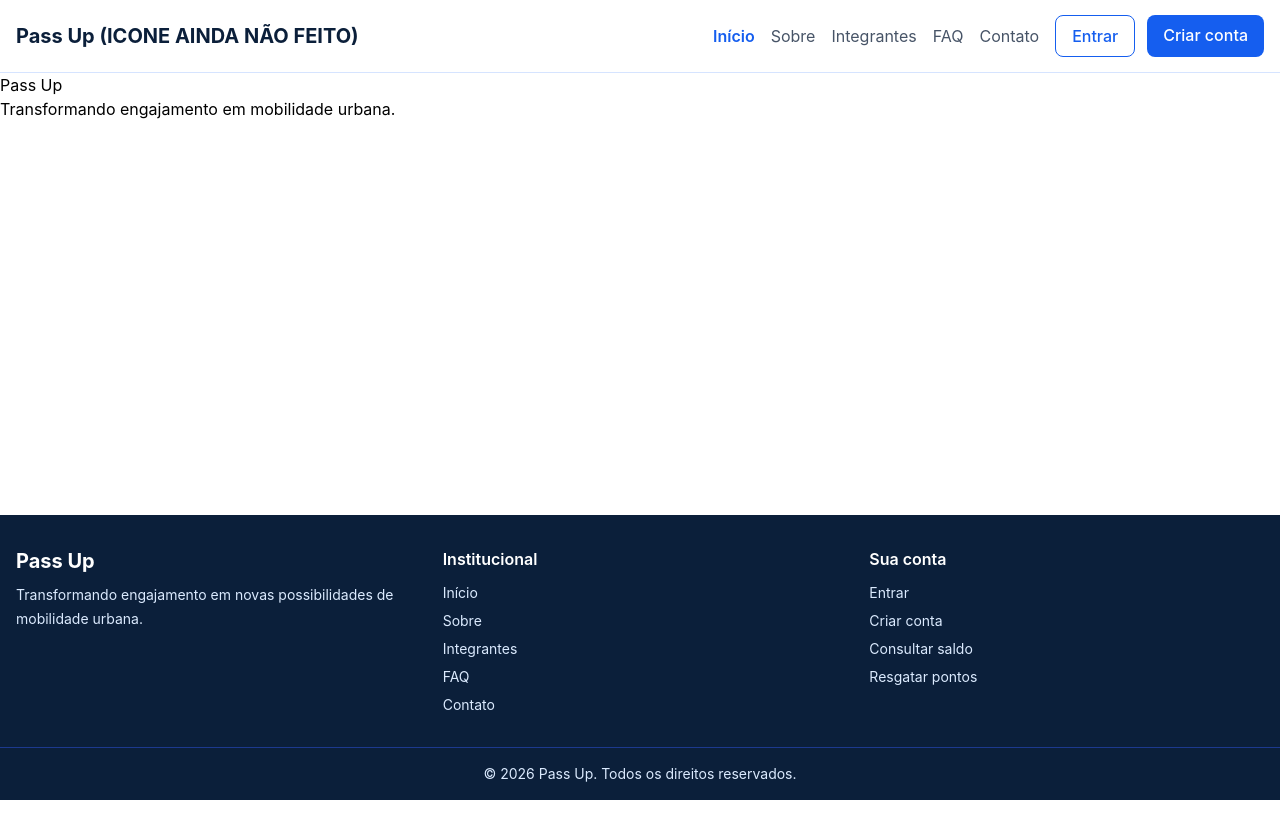
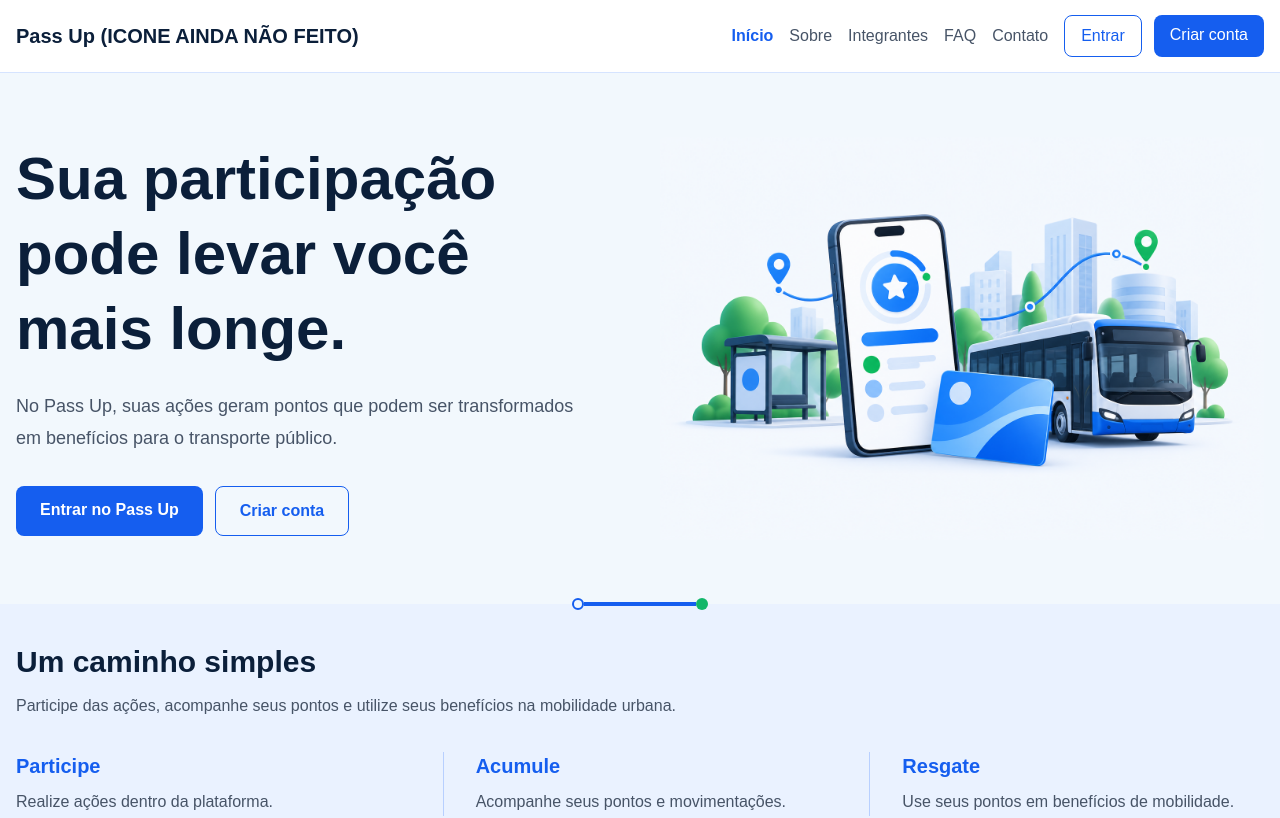
Before and after one commit to pivattidev/passup, a React (Vite) app: page / in a window 1280 px wide. Shown: the top 818 px of the page. Built offline with nearby package versions, Linux system fonts and the light colour scheme.

Commit message:
feat: Pagina home feita

```diff
--- a/package.json
+++ b/package.json
@@ -10,6 +10,8 @@
     "preview": "vite preview"
   },
   "dependencies": {
+    "@fontsource-variable/inter": "^5.3.0",
+    "@fontsource-variable/manrope": "^5.3.0",
     "@fortawesome/fontawesome-svg-core": "^7.3.1",
     "@fortawesome/free-brands-svg-icons": "^7.3.1",
     "@fortawesome/free-solid-svg-icons": "^7.3.1",
--- a/src/global.css
+++ b/src/global.css
@@ -1 +1,19 @@
-@import "tailwindcss"
+@import "@fontsource-variable/inter";
+@import "@fontsource-variable/manrope";
+@import "tailwindcss";
+
+html {
+  scroll-behavior: smooth;
+}
+
+body {
+  margin: 0;
+  background-color: #ffffff;
+  font-family: "Inter Variable", sans-serif;
+}
+
+h1,
+h2,
+h3 {
+  font-family: "Manrope Variable", sans-serif;
+}
--- a/src/pages/Home/Home.tsx
+++ b/src/pages/Home/Home.tsx
@@ -1,9 +1,101 @@
+import { Link } from 'react-router-dom'
+
 export default function Home() {
   return (
-    <main>
-      <section>
-        <h1>Pass Up</h1>
-        <p>Transformando engajamento em mobilidade urbana.</p>
+    <main className="text-[#0B1F3A]">
+      <section className="bg-[#F2F8FD]">
+        <div className="mx-auto grid max-w-7xl items-center gap-10 px-4 py-14 min-[768px]:py-16 min-[992px]:grid-cols-2">
+          <div>
+            <h1 className="max-w-2xl text-4xl leading-tight font-bold min-[768px]:text-5xl min-[992px]:text-6xl">
+              Sua participação pode levar você mais longe.
+            </h1>
+
+            <p className="mt-6 max-w-xl text-lg leading-8 text-[#475467]">
+              No Pass Up, suas ações geram pontos que podem ser transformados
+              em benefícios para o transporte público.
+            </p>
+
+            <div className="mt-8 flex flex-col gap-3 min-[480px]:flex-row">
+              <Link
+                to="/login"
+                className="rounded-lg bg-[#155EEF] px-6 py-3 text-center font-semibold text-white hover:bg-blue-700"
+              >
+                Entrar no Pass Up
+              </Link>
+
+              <Link
+                to="/cadastro"
+                className="rounded-lg border border-[#155EEF] px-6 py-3 text-center font-semibold text-[#155EEF] hover:bg-[#EAF2FF]"
+              >
+                Criar conta
+              </Link>
+            </div>
+          </div>
+
+          <div>
+            <img
+              src="/images/home-passup.png"
+              alt="Celular, cartão e ônibus representando a mobilidade do Pass Up"
+              className="w-full"
+            />
+          </div>
+        </div>
+      </section>
+
+      <section className="relative bg-[#EAF2FF] px-4 pt-10 pb-14">
+        <div
+          className="absolute top-0 left-1/2 flex -translate-x-1/2 -translate-y-1/2 items-center"
+          aria-hidden="true"
+        >
+          <span className="h-3 w-3 rounded-full border-2 border-[#155EEF] bg-[#F2F8FD]"></span>
+
+          <span className="h-1 w-20 bg-[#155EEF] min-[768px]:w-28"></span>
+
+          <span className="h-3 w-3 rounded-full bg-[#12B76A]"></span>
+        </div>
+
+        <div className="mx-auto max-w-7xl">
+          <h2 className="text-3xl font-bold">
+            Um caminho simples
+          </h2>
+
+          <p className="mt-3 max-w-2xl leading-7 text-[#475467]">
+            Participe das ações, acompanhe seus pontos e utilize seus benefícios
+            na mobilidade urbana.
+          </p>
+
+          <div className="mt-8 grid gap-8 min-[768px]:grid-cols-3">
+            <article>
+              <h3 className="text-xl font-semibold text-[#155EEF]">
+                Participe
+              </h3>
+
+              <p className="mt-2 leading-7 text-[#475467]">
+                Realize ações dentro da plataforma.
+              </p>
+            </article>
+
+            <article className="min-[768px]:border-l min-[768px]:border-[#B8D0FF] min-[768px]:pl-8">
+              <h3 className="text-xl font-semibold text-[#155EEF]">
+                Acumule
+              </h3>
+
+              <p className="mt-2 leading-7 text-[#475467]">
+                Acompanhe seus pontos e movimentações.
+              </p>
+            </article>
+
+            <article className="min-[768px]:border-l min-[768px]:border-[#B8D0FF] min-[768px]:pl-8">
+              <h3 className="text-xl font-semibold text-[#155EEF]">
+                Resgate
+              </h3>
+
+              <p className="mt-2 leading-7 text-[#475467]">
+                Use seus pontos em benefícios de mobilidade.
+              </p>
+            </article>
+          </div>
+        </div>
       </section>
     </main>
   )
```
Also changed, not shown: public/images/home-passup.png (added), 1 other file (tests, documents, lock files or other folders).
